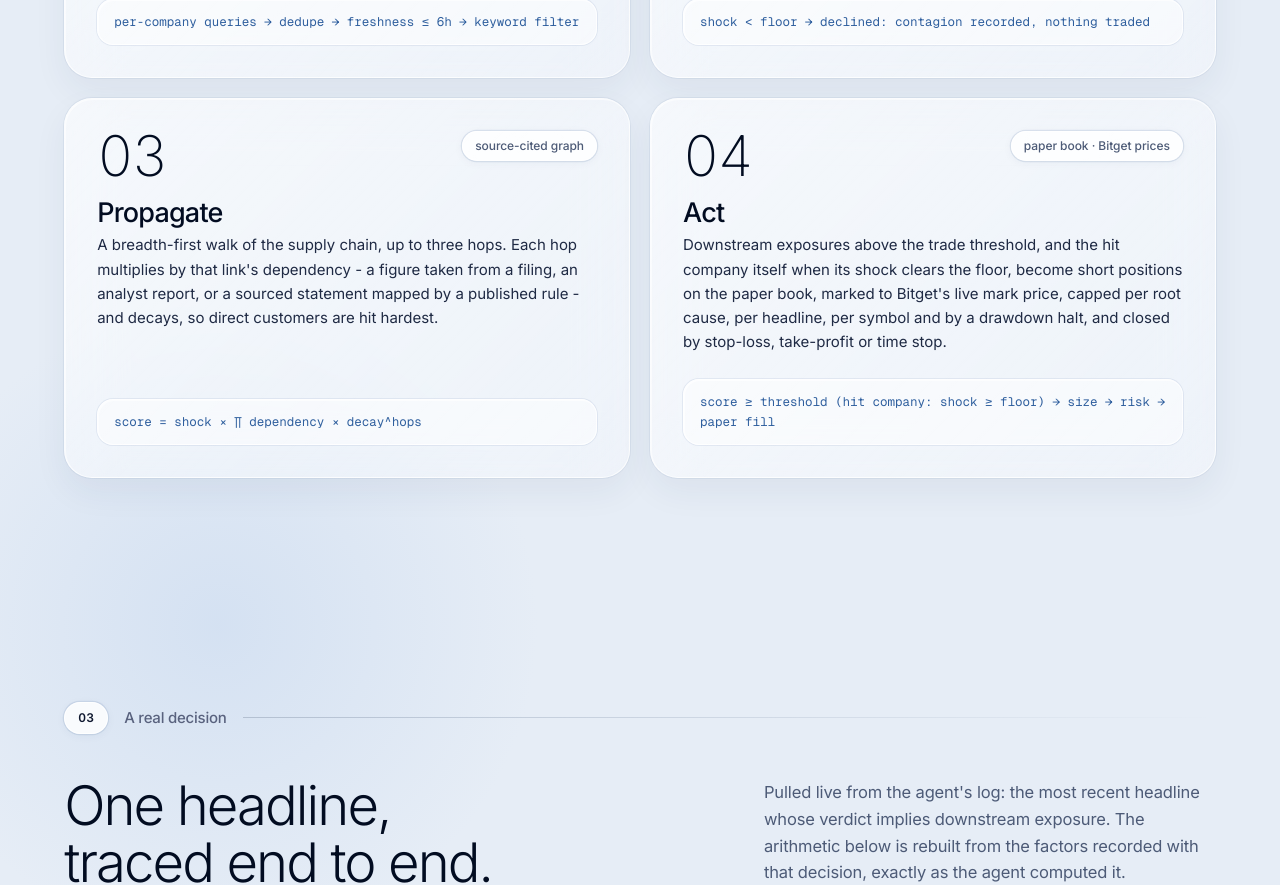
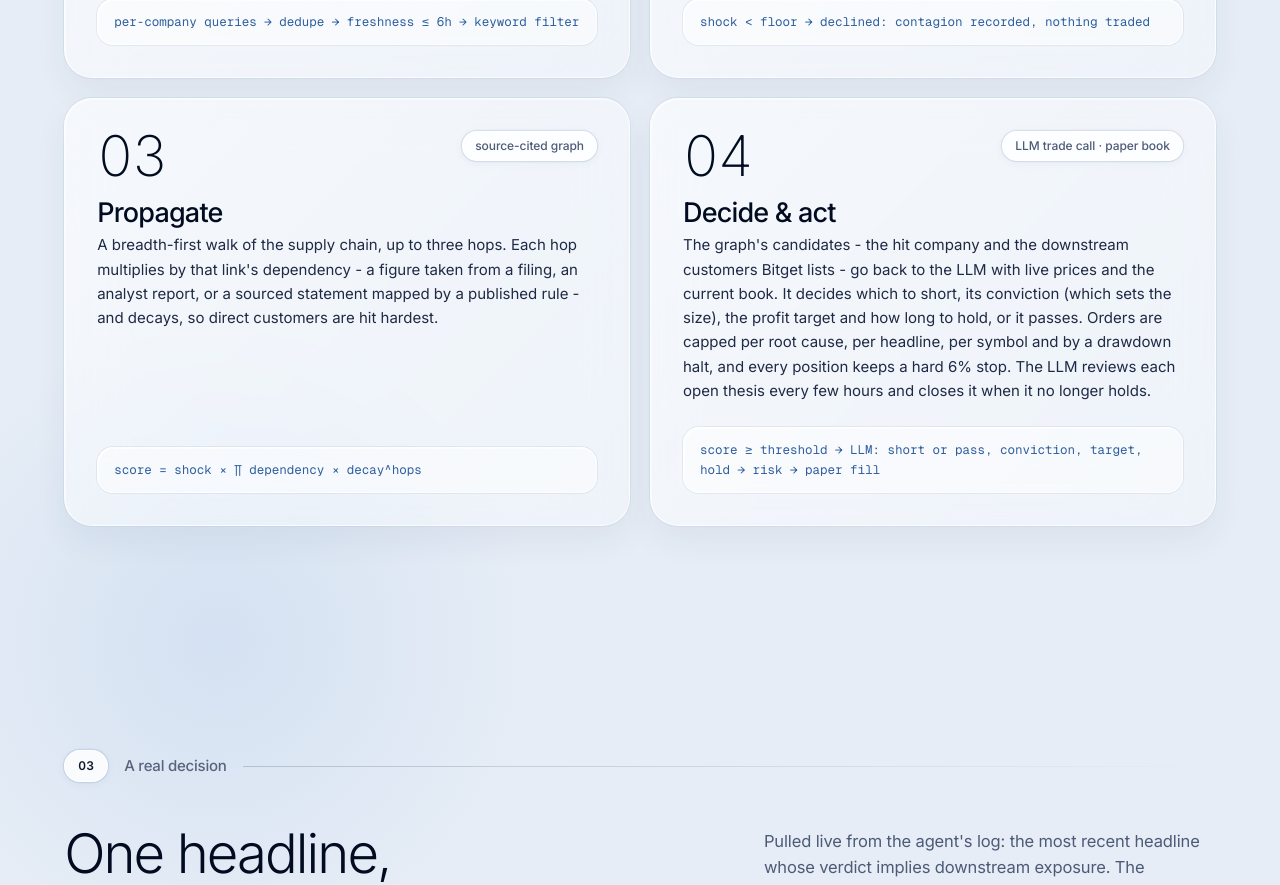
Before and after one commit to mrnetwork0001/Cascadr, a Next.js app: page / in a window 1280 px wide. Shown: the part 2440-3325 px from the top of the page. Built offline with nearby package versions, Linux system fonts and the light colour scheme; no server answers.

Commit message:
feat(web): show the LLM's trade decision in each decision's why panel
Short or pass per candidate with conviction, target, hold and reason;
labels for LLM PASSED, AGENT_EXIT and AGENT_REVIEW events; the landing
page's fourth stage now describes the LLM's trade call.

```diff
--- a/app/page.tsx
+++ b/app/page.tsx
@@ -248,14 +248,10 @@ export default async function LandingPage() {
             />
             <Stage
               n="04"
-              name="Act"
-              stack="paper book · Bitget prices"
-              body={
-                onDemo
-                  ? "Downstream exposures above the trade threshold, and the hit company itself when its shock clears the floor, become short orders on Bitget's demo exchange, which fills them and keeps the record. Positions are sized to the paper account, capped per root cause, per headline, per symbol and by a drawdown halt, marked at Bitget's demo price, and closed by stop-loss, take-profit or time stop."
-                  : "Downstream exposures above the trade threshold, and the hit company itself when its shock clears the floor, become short positions on the paper book, marked to Bitget's live mark price, capped per root cause, per headline, per symbol and by a drawdown halt, and closed by stop-loss, take-profit or time stop."
-              }
-              code={`score ≥ ${overview?.agent.trade_threshold ?? "threshold"} (hit company: shock ≥ ${overview?.agent.shock_floor ?? "floor"}) → size → risk → ${onDemo ? "Bitget demo order" : "paper fill"}`}
+              name="Decide & act"
+              stack={onDemo ? "LLM trade call · Bitget demo" : "LLM trade call · paper book"}
+              body={`The graph's candidates - the hit company and the downstream customers ${onDemo ? "Bitget's demo exchange lists" : "Bitget lists"} - go back to the LLM with live prices and the current book. It decides which to short, its conviction (which sets the size), the profit target and how long to hold, or it passes. Orders are capped per root cause, per headline, per symbol and by a drawdown halt, and every position keeps a hard 6% stop. The LLM reviews each open thesis every few hours and closes it when it no longer holds.`}
+              code={`score ≥ ${overview?.agent.trade_threshold ?? "threshold"} → LLM: short or pass, conviction, target, hold → risk → ${onDemo ? "Bitget demo order" : "paper fill"}`}
             />
           </div>
         </Section>
--- a/components/panels/ExecutionLog.tsx
+++ b/components/panels/ExecutionLog.tsx
@@ -38,6 +38,7 @@ function Pill({ tone, children, title }: { tone: string; children: ReactNode; ti
 /** Book events: a rejected close is the only one that needs a caution tone. */
 const EVENT_TONE: Record<string, string> = {
   CLOSE_REJECTED: "text-amber",
+  AGENT_REVIEW: "text-accent-deep",
 };
 
 /** A label / value pair in the decision's metadata line. */
@@ -201,6 +202,23 @@ function DecisionRow({
             <dl className="space-y-2.5">
               {d.reasoning && <WhyItem label="reasoning">{d.reasoning}</WhyItem>}
               {d.uncertainty && <WhyItem label="uncertainty">{d.uncertainty}</WhyItem>}
+              {d.trade_plan?.engine === "llm" && (
+                <WhyItem label="trade decision">
+                  {d.trade_plan.summary && <span className="block">{d.trade_plan.summary}</span>}
+                  <ul className="mt-1 space-y-1">
+                    {d.trade_plan.calls.map((c) => (
+                      <li key={c.symbol}>
+                        <span className="num font-[560] text-ink">
+                          {c.short
+                            ? `SHORT ${c.symbol} · conviction ${c.conviction.toFixed(2)} · TP ${c.take_profit_pct.toFixed(1)}% · hold ${c.hold_hours.toFixed(0)}h`
+                            : `PASS ${c.symbol}`}
+                        </span>
+                        {c.reason && <span className="block text-muted-2">{c.reason}</span>}
+                      </li>
+                    ))}
+                  </ul>
+                </WhyItem>
+              )}
               <WhyItem label="outcome">{d.detail}</WhyItem>
               {downstream.length > 0 && (
                 <WhyItem label="implies">
--- a/components/panels/PositionsBlotter.tsx
+++ b/components/panels/PositionsBlotter.tsx
@@ -9,6 +9,7 @@ const EXIT_TONE: Record<string, string> = {
   STOP_LOSS: "text-signal-red",
   TAKE_PROFIT: "text-signal-green",
   TIME_STOP: "text-amber",
+  AGENT_EXIT: "text-accent-deep",
 };
 
 /*
--- a/lib/theme.ts
+++ b/lib/theme.ts
@@ -65,6 +65,7 @@ export const ACTION_CLASS: Record<string, string> = {
   NO_TRADABLE_EXPOSURE: "text-signal-cyan border-signal-cyan/40",
   EXECUTION_FAILED: "text-signal-red border-signal-red/50",
   ANALYSED: "text-signal-violet border-signal-violet/40",
+  PASSED: "text-accent-deep border-accent/40",
   BLOCKED: "text-amber border-amber/50",
 };
 
@@ -79,6 +80,7 @@ export const ACTION_LABEL: Record<string, string> = {
   NO_TRADABLE_EXPOSURE: "NO TRADE",
   EXECUTION_FAILED: "EXEC FAILED",
   ANALYSED: "ANALYSED",
+  PASSED: "LLM PASSED",
   BLOCKED: "NO TRADE",
 };
 
--- a/lib/types.ts
+++ b/lib/types.ts
@@ -110,7 +110,28 @@ export type DecisionAction =
   | "NO_TRADABLE_EXPOSURE"
   | "EXECUTION_FAILED"
   | "ANALYSED"
+  | "PASSED"
   | "BLOCKED"; // legacy label from before the outcomes were split
+
+/** The LLM's call on one candidate short the graph proposed. */
+export interface TradeCall {
+  symbol: string;
+  short: boolean;
+  conviction: number;
+  take_profit_pct: number;
+  hold_hours: number;
+  reason: string;
+}
+
+/** The LLM's trading decision on a headline's candidate shorts. */
+export interface TradePlan {
+  engine: "llm" | "none" | "unavailable" | string;
+  model: string | null;
+  summary: string;
+  calls: TradeCall[];
+  excluded: Record<string, [string, string]>;
+  detail: string;
+}
 
 /** A real headline the agent read, and what the LLM decided about it. */
 export interface Decision {
@@ -132,6 +153,8 @@ export interface Decision {
   detail: string;
   provider: string | null;
   exposures: Exposure[];
+  /** Null for decisions recorded before the LLM made the trade call. */
+  trade_plan?: TradePlan | null;
 }
 
 export type FeedItem =
```
